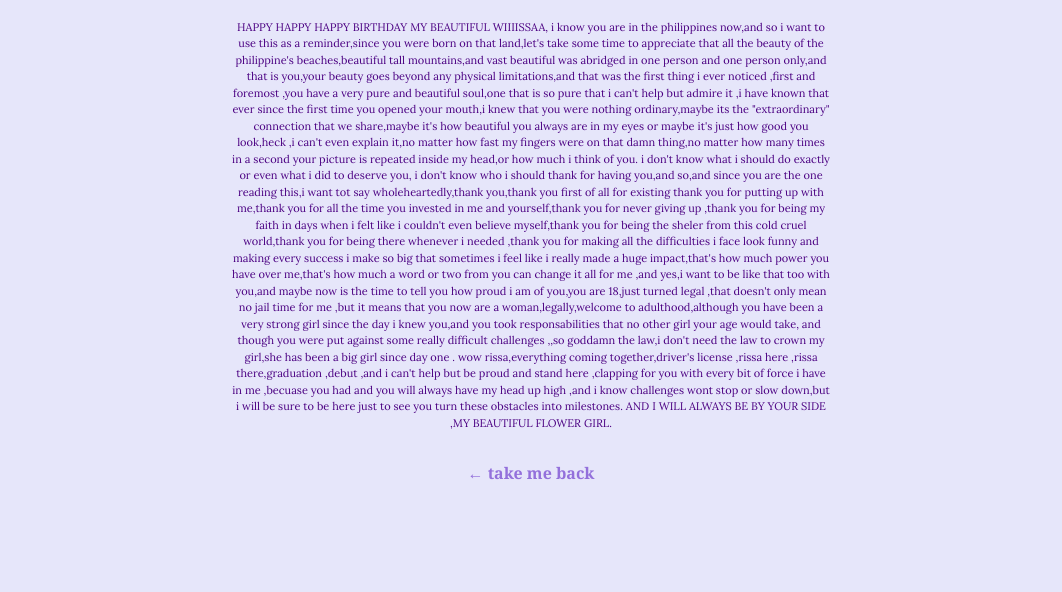
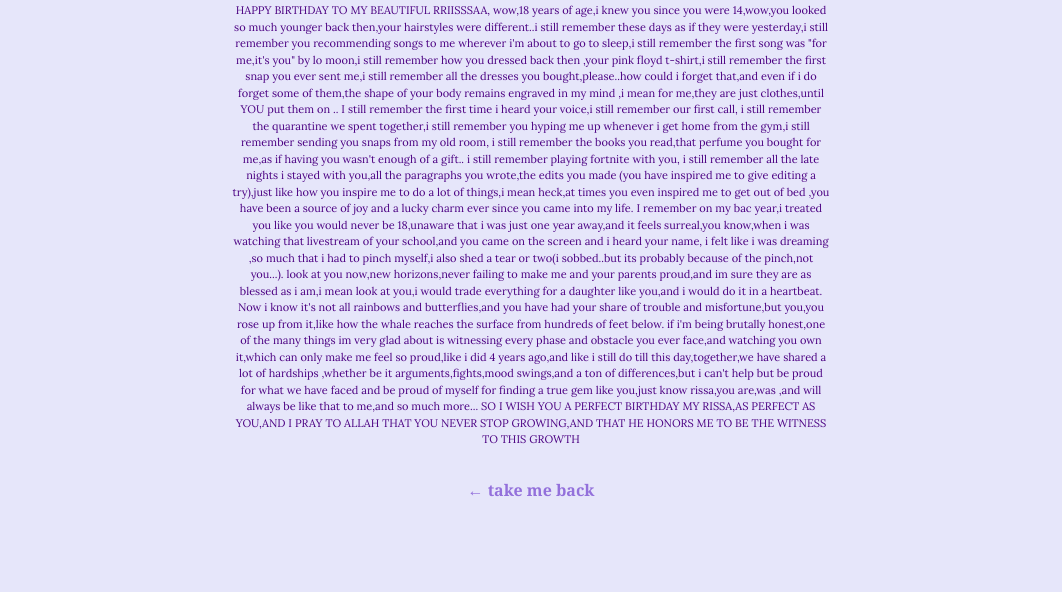
Before and after one commit to kgh4/mi-rissa, a plain HTML site: page second.html in a window 1280 px wide. Shown: the part 208-800 px from the top of the page, without its empty margins (109-1171 px from the left). Drawn offline with Linux system fonts and the light colour scheme.

Commit message:
Update second.html

```diff
--- a/second.html
+++ b/second.html
@@ -66,20 +66,22 @@
     <h1>second one,mesmerizing,just like the SECOND i looked at you </h1>
 
     <p>
-    HAPPY HAPPY HAPPY BIRTHDAY MY BEAUTIFUL WIIIISSAA,
-i know you are in the philippines now,and so i want to use this as a reminder,since you were born on that land,let's take some time to appreciate that all the beauty of the philippine's beaches,beautiful tall mountains,and vast beautiful
-was abridged in one person and one person only,and that is you,your beauty goes beyond any physical limitations,and that was the first thing i ever noticed ,first and foremost ,you have a very pure and beautiful soul,one that is so pure
-that i can't help but admire it ,i have known that ever since the first time you opened your mouth,i knew that you were nothing ordinary,maybe its the "extraordinary" connection that we share,maybe it's how beautiful you always are in my
-eyes or maybe it's just how good you look,heck ,i can't even explain it,no matter how fast my fingers were on that damn thing,no matter how many times in a second your picture is repeated inside my head,or how much i think of you.
-i don't know what i should do exactly or even what i did to deserve you, i don't know who i should thank for having you,and so,and since you are the one reading this,i want tot say wholeheartedly,thank you,thank you first of all for existing
-thank you for putting up with me,thank you for all the time you invested in me and yourself,thank you for never giving up ,thank you for being my faith in days when i felt like i couldn't even believe myself,thank you for being the sheler
-from this cold cruel world,thank you for being there whenever i needed ,thank you for making all the difficulties i face look funny and making every success i make so big that sometimes i feel like i really made a huge impact,that's how much
-power you have over me,that's how much a word or two from you can change it all for me ,and yes,i want to be like that too with you,and maybe now is the time to tell you how proud i am of you,you are 18,just turned legal ,that doesn't
-only mean no jail time for me ,but it means that you now are a woman,legally,welcome to adulthood,although you have been a very strong girl since the day i knew you,and you took responsabilities that no other girl your age would take,
-and though you were put against some really difficult challenges ,,so goddamn the law,i don't need the law to crown my girl,she has been a big girl since day one .
-wow rissa,everything coming together,driver's license ,rissa here ,rissa there,graduation ,debut ,and i can't help but be proud and stand here ,clapping for you with every bit of force i have in me ,becuase you had and you will always
-have my head up high ,and i know challenges wont stop or slow down,but i will be sure to be here just to see you turn these obstacles into milestones.
-AND I WILL ALWAYS BE BY YOUR SIDE ,MY BEAUTIFUL FLOWER GIRL.
+HAPPY BIRTHDAY TO MY BEAUTIFUL RRIISSSAA,
+wow,18 years of age,i knew you since you were 14,wow,you looked so much younger back then,your hairstyles were different..i still remember these days as if they were yesterday,i still remember you recommending songs to me wherever i'm
+about to go to sleep,i still remember the first song was "for me,it's you" by lo moon,i still remember how you dressed back then ,your pink floyd t-shirt,i still remember the first snap you ever sent me,i still remember all the dresses
+you bought,please..how could i forget that,and even if i do forget some of them,the shape of your body remains engraved in my mind ,i mean for me,they are just clothes,until YOU put them on ..
+I still remember the first time i heard your voice,i still remember our first call, i still remember the quarantine we spent together,i still remember you hyping me up whenever i get home from the gym,i still remember sending you snaps
+from my old room, i still remember the books you read,that perfume you bought for me,as if having you wasn't enough of a gift..
+i still remember playing fortnite with you, i still remember all the late nights i stayed with you,all the paragraphs you wrote,the edits you made (you have inspired me to give editing a try),just like how you inspire me to do a lot of
+things,i mean heck,at times you even inspired me to get out of bed ,you have been a source of joy and a lucky charm ever since you came into my life.
+I remember on my bac year,i treated you like you would never be 18,unaware that i was just one year away,and it feels surreal,you know,when i was watching that livestream of your school,and you came on the screen and i heard your name,
+i felt like i was dreaming ,so much that i had to pinch myself,i also shed a tear or two(i sobbed..but its probably because of the pinch,not you...).
+look at you now,new horizons,never failing to make me and your parents proud,and im sure they are as blessed as i am,i mean look at you,i would trade everything for a daughter like you,and i would do it in a heartbeat.
+Now i know it's not all rainbows and butterflies,and you have had your share of trouble and misfortune,but you,you rose up from it,like how the whale reaches the surface from hundreds of feet below.
+if i'm being brutally honest,one of the many things im very glad about is witnessing every phase and obstacle you ever face,and watching you own it,which can only make me feel so proud,like i did 4 years ago,and like i still do till this
+day,together,we have shared a lot of hardships ,whether be it arguments,fights,mood swings,and a ton of differences,but i can't help but be proud for what we have faced and be proud of myself for finding a true gem like you,just know
+rissa,you are,was ,and will always be like that to me,and so much more...
+SO I WISH YOU A PERFECT BIRTHDAY MY RISSA,AS PERFECT AS YOU,AND I PRAY TO ALLAH THAT YOU NEVER STOP GROWING,AND THAT HE HONORS ME TO BE THE WITNESS TO THIS GROWTH
     </p>
 
     <a href="index.html">← take me back</a>
```
